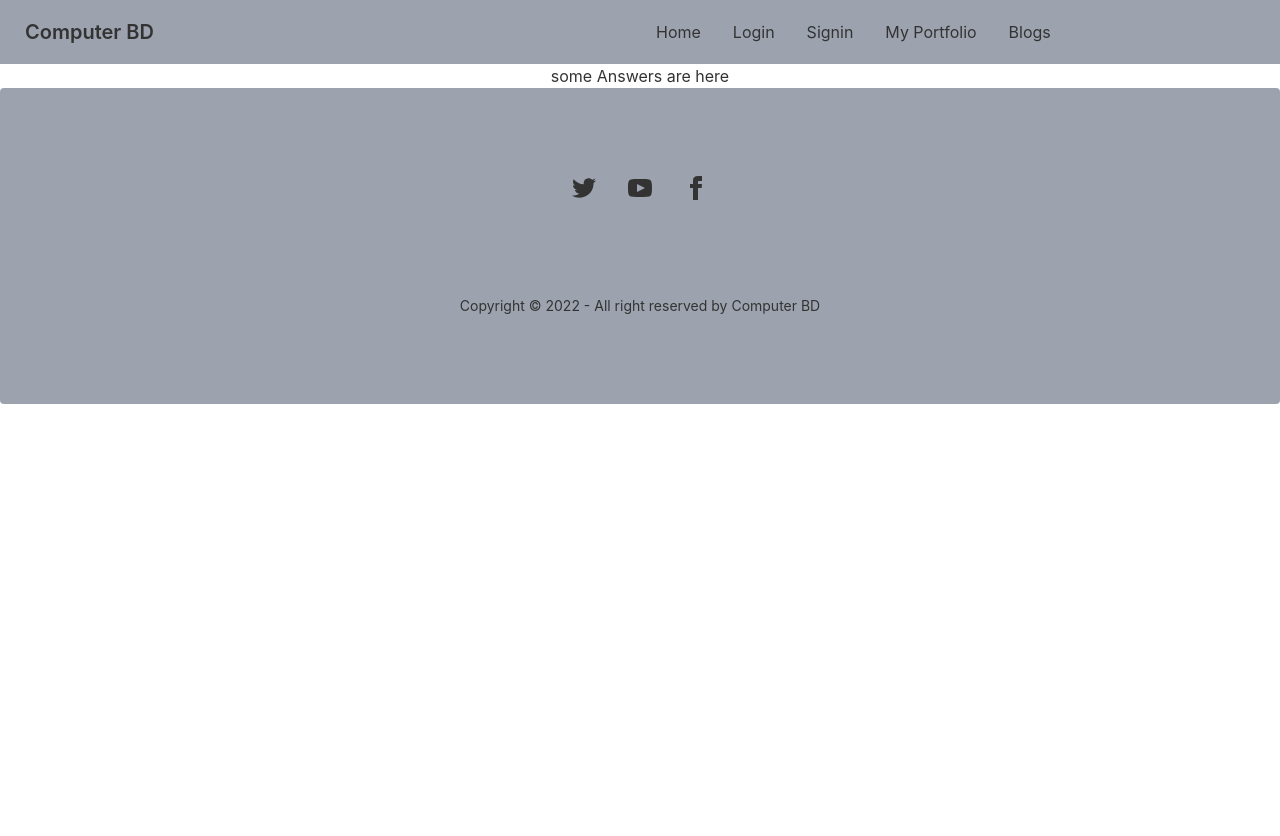
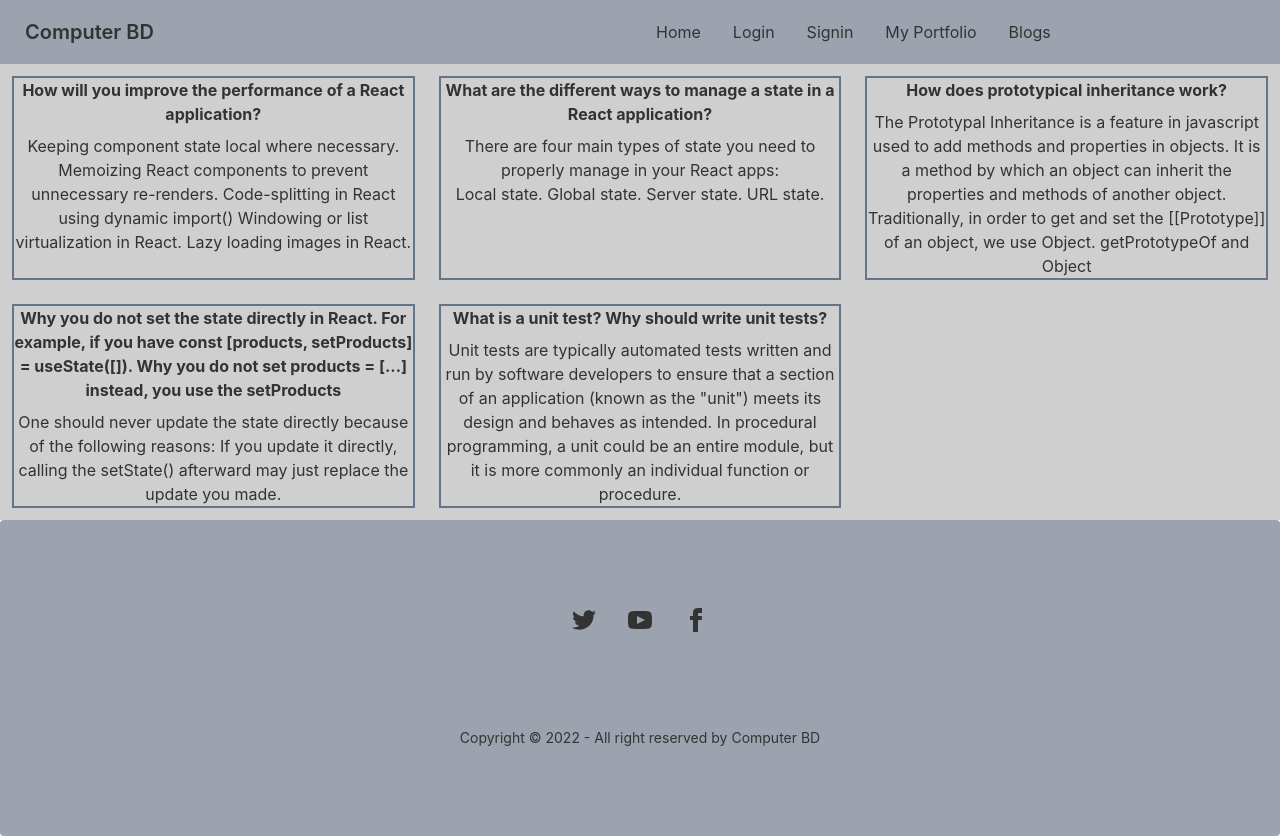
Before and after one commit to etikona/computer-web, a React (Create React App) app: page /blogs in a window 1280 px wide. Before the commit the page ends 800 px from the top, so only its background shows below. Built offline with nearby package versions, Linux system fonts and the light colour scheme; no server answers.

Commit message:
blogs page is ready

```diff
--- a/src/Pages/Blogs.js
+++ b/src/Pages/Blogs.js
@@ -2,9 +2,42 @@ import React from 'react';
 
 const Blogs = () => {
     return (
-        <div>
-            <h4>some Answers are here</h4>
-        </div>
+        <section className='bg-base-300 grid grid-cols-1 md:grid-cols-2 lg:grid-cols-3'>
+            <div className='border border-2 border-slate-500 radius m-3'>
+                <h3 className='font-bold mb-2'>How will you improve the performance of a React application?</h3>
+                <p>Keeping component state local where necessary.
+                    Memoizing React components to prevent unnecessary re-renders.
+                    Code-splitting in React using dynamic import()
+                    Windowing or list virtualization in React.
+                    Lazy loading images in React.</p>
+            </div>
+            <div className='border border-2 border-slate-500 radius m-3'>
+                <h3 className='font-bold mb-2'>What are the different ways to manage a state in a React application?</h3>
+                <p className=''>There are four main types of state you need to properly manage in your React apps:
+
+                    <span>
+                    <ul>
+                        Local state.
+                        Global state.
+                        Server state.
+                        URL state.
+                    </ul>
+                    </span>
+                </p>
+            </div>
+            <div className='border border-2 border-slate-500 radius m-3'>
+                <h3 className='font-bold mb-2'>How does prototypical inheritance work?</h3>
+                <p>The Prototypal Inheritance is a feature in javascript used to add methods and properties in objects. It is a method by which an object can inherit the properties and methods of another object. Traditionally, in order to get and set the [[Prototype]] of an object, we use Object. getPrototypeOf and Object</p>
+            </div>
+            <div className='border border-2 border-slate-500 radius m-3'>
+                <h3 className='font-bold mb-2'>Why you do not set the state directly in React. For example, if you have const [products, setProducts] = useState([]). Why you do not set products = [...] instead, you use the setProducts</h3>
+                <p>One should never update the state directly because of the following reasons: If you update it directly, calling the setState() afterward may just replace the update you made.</p>
+            </div>
+            <div className='border border-2 border-slate-500 radius m-3'>
+                <h3 className='font-bold mb-2'>What is a unit test? Why should write unit tests?</h3>
+                <p>Unit tests are typically automated tests written and run by software developers to ensure that a section of an application (known as the "unit") meets its design and behaves as intended. In procedural programming, a unit could be an entire module, but it is more commonly an individual function or procedure.</p>
+            </div>
+        </section>
     );
 };
 
```
